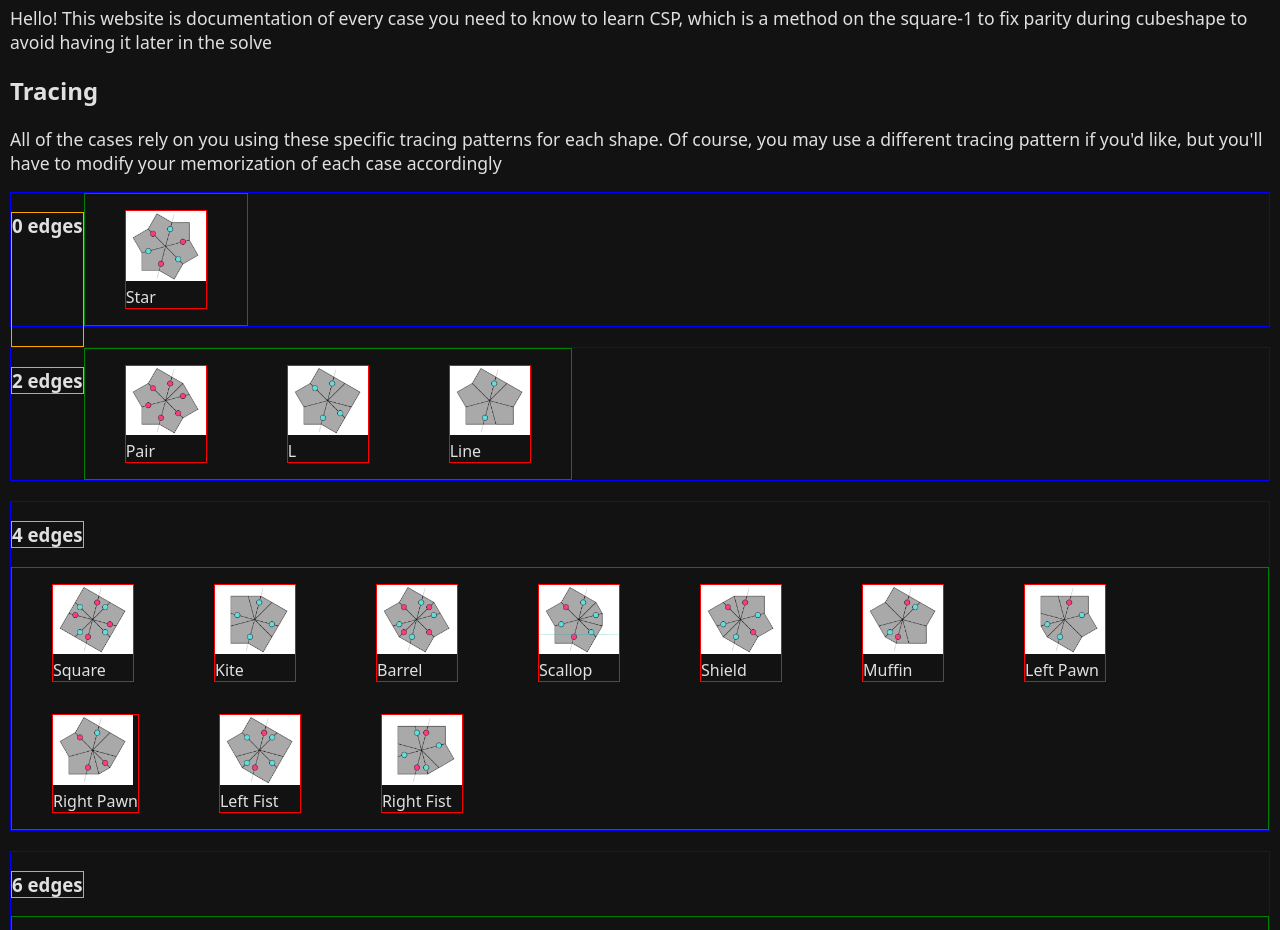
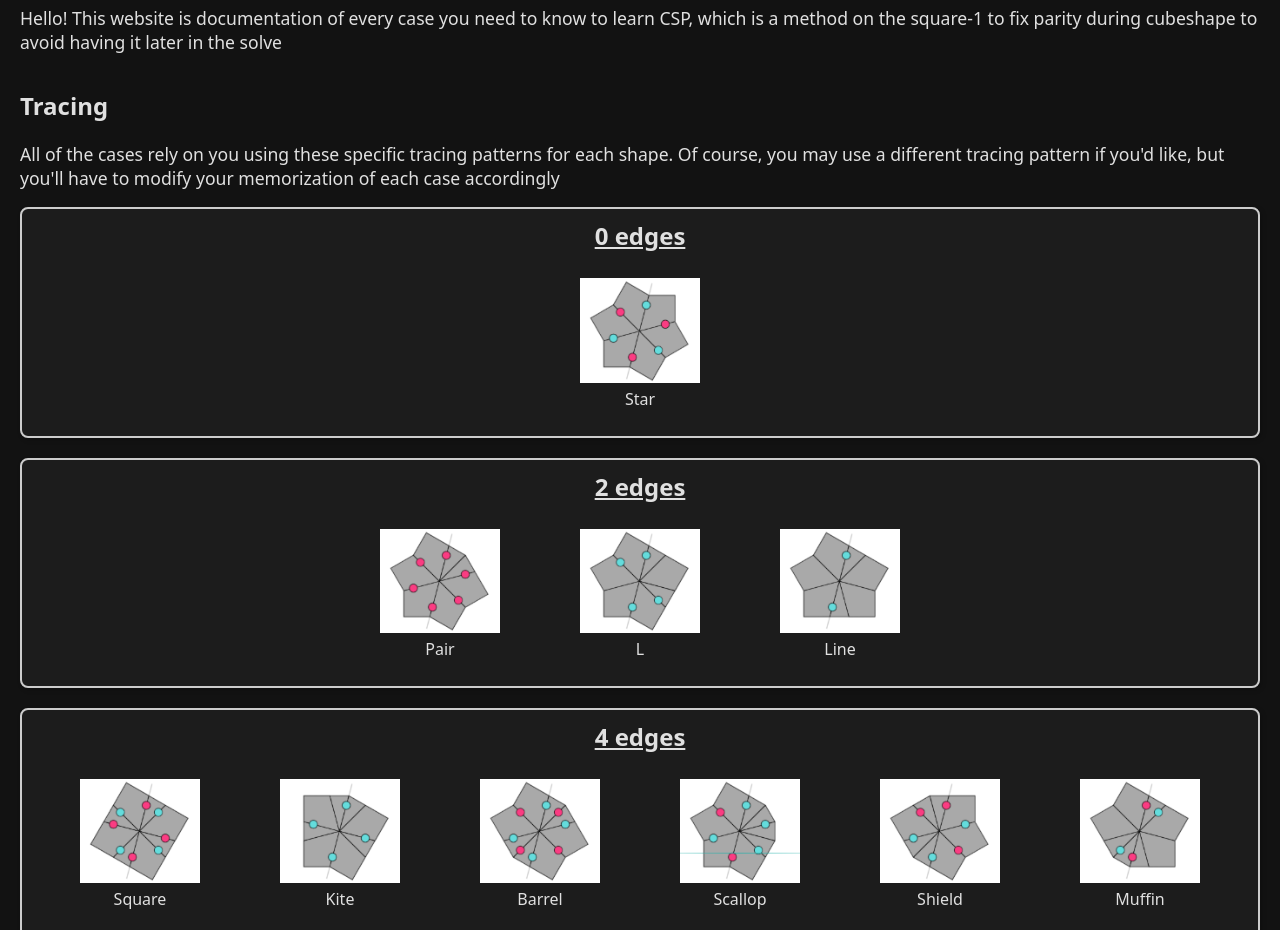
Before and after one commit to Archimedean-15/CSP-Helper, a plain HTML site: page index.html in a window 1280 px wide. Shown: the part 178-1108 px from the top of the page. Drawn offline with Linux system fonts and the light colour scheme.

Commit message:
finished styling the tracing cases for the homepage

```diff
--- a/index.html
+++ b/index.html
@@ -8,41 +8,55 @@
     <link rel="stylesheet" href="styles.css">
 
     <style>
+        h1,
+        h2,
+        p {
+            margin-left: 10px;
+        }
+
+        p:first-of-type {
+            margin-bottom: 35px;
+        }
+
         .tracing-patterns-container {
             display: flex;
-            flex-direction: column;  /* Stack the child divs vertically */
-            gap: 20px;  /* Space between divs vertically */
+            flex-direction: column;
+            gap: 20px;
+            align-items: center;
         }
 
         .tracing-patterns-container div {
             display: flex;
-            flex-wrap: wrap;  /* Allow wrapping if necessary */
-            justify-content: flex-start;  /* Align images to the left */
-
-        }
-        .tracing-patterns-container > div {
-            border: 1px solid blue;
+            flex-wrap: wrap;
+            justify-content: center;
 
         }
 
+        .tracing-patterns-container .container {
+            display: flex;
+            flex-direction: column;
+            width: 95vw;
+        }
+
         img {
-            width: 80px;  /* Set a fixed width for the images */
-            height: auto;  /* Maintain aspect ratio */
-            max-width: 80px;  /* Limit the maximum width to 80px */
-            min-width: 60px;  /* Optional: set a minimum width to ensure images are not too small */
+            width: 100%;
+            height: auto;
         }
+
         h3 {
             white-space: nowrap;
-            height: 100%;
-            border: 1px solid orange;
-        }
-        figure {
-            border: 1px solid red;
-        }
-        .shapes {
-            border: 1px solid green;
+            font-size: 1.5rem;
+            align-self: center;
+            text-decoration: underline;
+            margin: 0;
         }
 
+
+        figure {
+            width: 15vh;
+            min-width: 80px;
+            text-align: center;
+        }
     </style>
 </head>
 
@@ -66,16 +80,19 @@
     </nav>
     <main>
         <h1>CSP Helper</h1>
-        <p>Hello! This website is documentation of every case you need to know to learn CSP, which is a method on the square-1 to fix parity during cubeshape to avoid having it later in the solve</p>
+        <p>Hello! This website is documentation of every case you need to know to learn CSP, which is a method on the
+            square-1 to fix parity during cubeshape to avoid having it later in the solve</p>
 
         <h2>Tracing</h2>
-        <p>All of the cases rely on you using these specific tracing patterns for each shape. Of course, you may use a different tracing pattern if you'd like, but you'll have to modify your memorization of each case accordingly</p>
+        <p>All of the cases rely on you using these specific tracing patterns for each shape. Of course, you may use a
+            different tracing pattern if you'd like, but you'll have to modify your memorization of each case
+            accordingly</p>
 
         <div class="tracing-patterns-container">
-            <div class="0-edges">
-                <div class="num-edges">
-                    <h3>0 edges</h3>
-                </div>
+            <div class="0-edges container">
+
+                <h3>0 edges</h3>
+
 
                 <div class="shapes">
                     <figure>
@@ -84,8 +101,10 @@
                     </figure>
                 </div>
             </div>
-            <div class="2-edges">
-                <h3>2 edges</h3>
+            <div class="2-edges container">
+                <div class="num-edges">
+                    <h3>2 edges</h3>
+                </div>
                 <div class="shapes">
                     <figure>
                         <img src="tracing imgs/2 edges/pair.png">
@@ -101,8 +120,10 @@
                     </figure>
                 </div>
             </div>
-            <div class="4-edges">
-                <h3>4 edges</h3>
+            <div class="4-edges container">
+                <div class="num-edges">
+                    <h3>4 edges</h3>
+                </div>
                 <div class="shapes">
                     <figure>
                         <img src="tracing imgs/4 edges/square.png">
@@ -146,8 +167,10 @@
                     </figure>
                 </div>
             </div>
-            <div class="6-edges">
-                <h3>6 edges</h3>
+            <div class="6-edges container">
+                <div class="num-edges">
+                    <h3>6 edges</h3>
+                </div>
                 <div class="shapes">
                     <figure>
                         <img src="tracing imgs/6 edges/left 4-2.png">
@@ -191,8 +214,10 @@
                     </figure>
                 </div>
             </div>
-            <div class="8-edges">
-                <h3>8 edges</h3>
+            <div class="8-edges container">
+                <div class="num-edges">
+                    <h3>8 edges</h3>
+                </div>
                 <div class="shapes">
                     <figure>
                         <img src="tracing imgs/8 edges/8.PNG">
@@ -220,7 +245,6 @@
         </div>
     </main>
 
-    <script src="script.js"></script>
 </body>
 
 </html>
```
